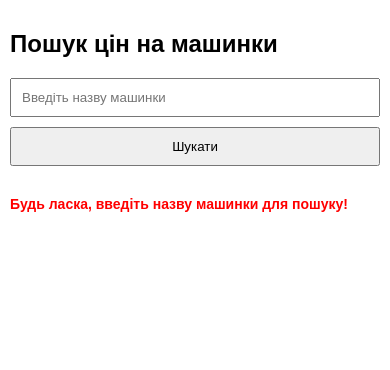
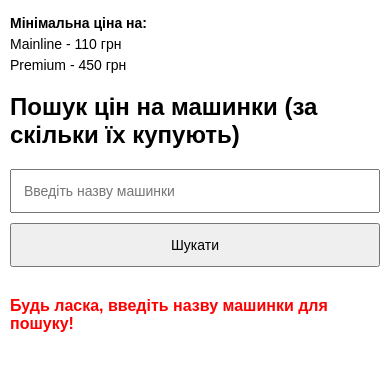
Before and after one commit to shady333/PriceParserRETRO, a plain HTML site: page index.html in a window 390 px wide. Both pictures are taken after a click on the button "Шукати". Drawn offline with nearby package versions, Linux system fonts and the light colour scheme.

Commit message:
Update index.html

```diff
--- a/index.html
+++ b/index.html
@@ -2,46 +2,175 @@
 <html lang="uk">
 <head>
     <meta charset="UTF-8">
-    <title>Пошук цін на машинки</title>
+    <meta name="viewport" content="width=device-width, initial-scale=1.0">
+    <title>За скільки можна продати ХотВілс в ретромагаз</title>
     <style>
-        body { font-family: Arial, sans-serif; margin: 0; padding: 20px; min-height: 100vh; }
-        .container { max-width: 600px; margin: 0 auto; }
-        input { padding: 10px; width: 100%; box-sizing: border-box; margin-bottom: 10px; }
-        button { padding: 10px; width: 100%; box-sizing: border-box; }
-        #result { margin-top: 20px; overflow-y: auto; max-height: 70vh; }
-        table { border-collapse: collapse; width: 100%; }
-        th, td { border: 1px solid #ddd; padding: 8px; text-align: left; }
-        th { background-color: #f2f2f2; }
-        .warning { color: red; font-weight: bold; margin-top: 10px; }
-        img { width: 150px; height: 150px; object-fit: contain; }
+        body {
+            font-family: Arial, sans-serif;
+            margin: 0;
+            padding: 10px;
+            min-height: 100vh;
+            box-sizing: border-box;
+        }
+        .container {
+            width: 100% !important;
+            max-width: 100% !important;
+            margin: 0 auto;
+            padding: 0;
+        }
+        input {
+            padding: 12px;
+            width: 100%;
+            box-sizing: border-box;
+            margin-bottom: 10px;
+            font-size: 16px;
+        }
+        button {
+            padding: 12px;
+            width: 100%;
+            box-sizing: border-box;
+            font-size: 16px;
+            cursor: pointer;
+        }
+        #result {
+            margin-top: 20px;
+            overflow-y: auto;
+            width: 100% !important;
+            min-height: 400px !important; /* Забезпечуємо мінімальну висоту */
+            display: none; /* Приховано за замовчуванням */
+        }
+        .placeholder {
+            width: 100% !important;
+            min-height: 400px; /* Фіксована висота заглушки */
+            background-color: #f0f0f0;
+            display: flex;
+            align-items: center;
+            justify-content: center;
+            font-size: 16px;
+            color: #666;
+            margin-top: 20px;
+            border: 1px solid #ddd;
+        }
+        table {
+            border-collapse: collapse;
+            width: 100%;
+            min-width: 500px; /* Зменшено для мобільних */
+        }
+        th, td {
+            border: 1px solid #ddd;
+            padding: 10px;
+            text-align: left;
+            font-size: 16px;
+        }
+        th {
+            background-color: #f2f2f2;
+            position: sticky;
+            top: 0;
+            z-index: 1;
+        }
+        .warning {
+            color: red;
+            font-weight: bold;
+            margin-top: 10px;
+            font-size: 16px;
+        }
+        img {
+            width: 120px;
+            height: 120px;
+            object-fit: contain;
+        }
+        .table-wrapper {
+            width: 100% !important;
+            overflow-x: auto;
+        }
+        .price-info {
+            margin-bottom: 20px;
+            font-size: 16px;
+        }
+        .price-info p {
+            margin: 5px 0;
+        }
         @media (max-width: 600px) {
-            input { width: 100%; }
-            button { width: 100%; }
-            #result { max-height: 50vh; font-size: 14px; }
-            table { font-size: 14px; }
-            img { width: 100px; height: 100px; }
-            body { padding: 10px; }
+            input, button {
+                font-size: 14px;
+            }
+            #result {
+                min-height: 500px !important; /* Збільшуємо висоту для мобільних */
+                font-size: 14px;
+                display: none; /* Приховано за замовчуванням */
+            }
+            .placeholder {
+                min-height: 500px !important; /* Збільшуємо висоту заглушки */
+                font-size: 14px;
+            }
+            table {
+                font-size: 14px;
+                min-width: 400px; /* Ще менша ширина для мобільних */
+            }
+            img {
+                width: 80px;
+                height: 80px;
+            }
+            th, td {
+                padding: 6px;
+            }
+            .price-info {
+                font-size: 14px;
+            }
         }
     </style>
 </head>
 <body>
     <div class="container">
-        <h2>Пошук цін на машинки</h2>
+        <div class="price-info" id="priceInfo"></div>
+        <h2>Пошук цін на машинки (за скільки їх купують)</h2>
         <input type="text" id="searchInput" placeholder="Введіть назву машинки">
         <button id="searchButton">Шукати</button>
+        <div class="placeholder" id="placeholder">Введіть назву машинки для пошуку результатів</div>
         <div id="result"></div>
     </div>
 
     <script src="https://cdn.jsdelivr.net/npm/papaparse@5.4.1/papaparse.min.js"></script>
     <script>
+        // Дані PRICE_THRESHOLDS із price_finder.py
+        const PRICE_THRESHOLDS = {
+            'premium': 450,
+            'rlc': 1600,
+            'super_treasure_hunt': 1000,
+            'diorama': 800,
+            'matchbox': 110,
+            'treasure_hunts': 110,
+            'team_transport': 650,
+            'mainline': 110
+        };
+
+        // Виведення інформації про мінімальні ціни
+        function displayPriceInfo() {
+            const priceInfoDiv = document.getElementById('priceInfo');
+            priceInfoDiv.innerHTML = `
+                <p><strong>Мінімальна ціна на:</strong></p>
+                <p>Mainline - ${PRICE_THRESHOLDS.mainline} грн</p>
+                <p>Premium - ${PRICE_THRESHOLDS.premium} грн</p>
+            `;
+        }
+
+        // Виклик функції для відображення цін
+        displayPriceInfo();
+
         function searchCar() {
             const searchTerm = document.getElementById('searchInput').value.toLowerCase().replace(/"/g, '');
+            const resultDiv = document.getElementById('result');
+            const placeholderDiv = document.getElementById('placeholder');
+
+            // Ховаємо заглушку і показуємо результати
+            placeholderDiv.style.display = 'none';
+            resultDiv.style.display = 'block';
+
             if (!searchTerm) {
-                document.getElementById('result').innerHTML = '<div class="warning">Будь ласка, введіть назву машинки для пошуку!</div>';
+                resultDiv.innerHTML = '<div class="warning">Будь ласка, введіть назву машинки для пошуку!</div>';
                 return;
             }
             console.log('Search triggered for:', searchTerm);
-            const resultDiv = document.getElementById('result');
             resultDiv.innerHTML = 'Завантаження...';
 
             Papa.parse('https://raw.githubusercontent.com/shady333/PriceParserRETRO/main/car_prices.csv', {
@@ -55,7 +184,7 @@
                     );
 
                     if (matches.length > 0) {
-                        let output = '<h3>Знайдені машинки:</h3><table><tr><th>Зображення</th><th>Назва</th><th>Остання ціна (грн)</th><th>Дата</th></tr>';
+                        let output = '<h3>Знайдені машинки:</h3><div class="table-wrapper"><table><tr><th>Зображення</th><th>Назва</th><th>Остання ціна (грн)</th><th>Дата</th></tr>';
                         matches.forEach(match => {
                             let lastPrice = null;
                             let lastDate = null;
@@ -67,10 +196,10 @@
                                     }
                                 }
                             }
-                            const imageUrl = match.image_url || 'https://via.placeholder.com/150'; // Використовуємо URL з CSV або плейсхолдер
+                            const imageUrl = match.image_url || 'https://via.placeholder.com/150';
                             output += `<tr><td><img src="${imageUrl}" alt="Зображення ${match.car_name}"></td><td>${match.car_name}</td><td>${lastPrice || 'N/A'}</td><td>${lastDate || 'N/A'}</td></tr>`;
                         });
-                        output += '</table>';
+                        output += '</table></div>';
 
                         if (matches.length === 1) {
                             const pricesWithDates = [];
@@ -106,7 +235,14 @@
             });
         }
 
-        // Додавання обробки подій
+        // Повернення заглушки при очищенні поля вводу
+        document.getElementById('searchInput').addEventListener('input', function(event) {
+            if (!event.target.value) {
+                document.getElementById('result').style.display = 'none';
+                document.getElementById('placeholder').style.display = 'flex';
+            }
+        });
+
         document.getElementById('searchButton').addEventListener('click', searchCar);
         document.getElementById('searchButton').addEventListener('touchstart', searchCar);
         document.getElementById('searchInput').addEventListener('keydown', function(event) {
```
